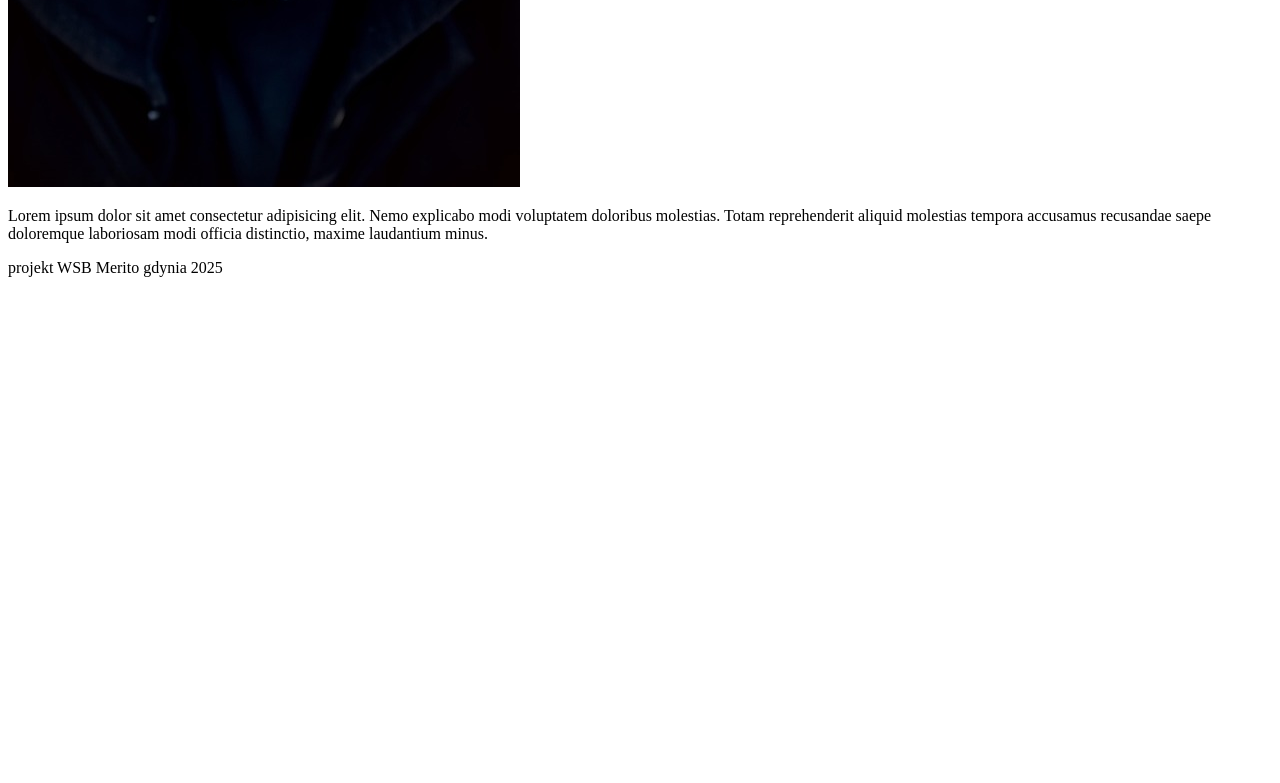
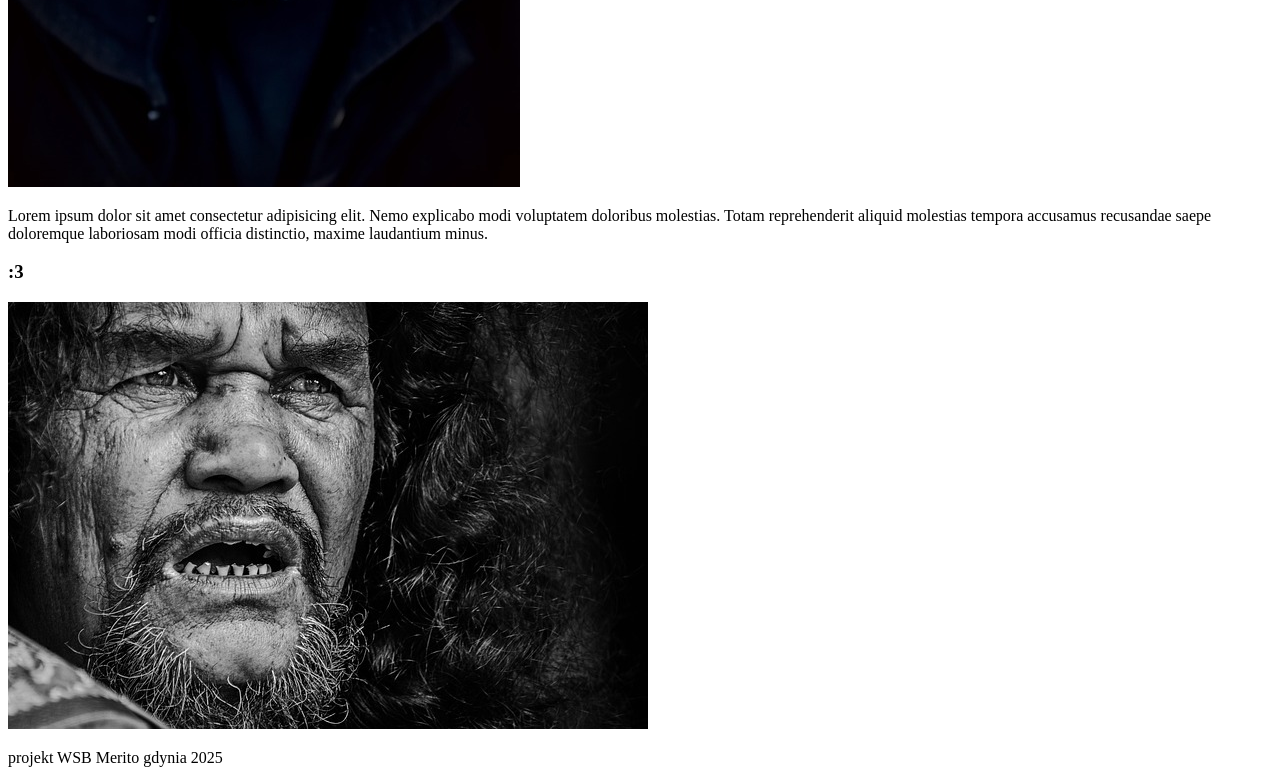
Before and after one commit to Pefkus/github_zajecia, a plain HTML site: page idnex.html in a window 1280 px wide. Shown: the part 574-1357 px from the top of the page. Before the commit the page ends 867 px from the top, so only its background shows below. Drawn offline with Linux system fonts and the light colour scheme.

Commit message:
dodano section i zdjecie padnn

```diff
--- a/idnex.html
+++ b/idnex.html
@@ -15,6 +15,10 @@
         <img src="./img/zwierzęta.jpg" alt="zebra">
         <p>Lorem ipsum dolor sit amet consectetur adipisicing elit. Nemo explicabo modi voluptatem doloribus molestias. Totam reprehenderit aliquid molestias tempora accusamus recusandae saepe doloremque laboriosam modi officia distinctio, maxime laudantium minus.</p>
     </section>
+    <section>
+        <h3>:3</h3>
+        <img src="./img/panda.jpg" alt=":3">
+    </section>
    </main>
    <footer>
     <p>projekt WSB Merito gdynia 2025</p>
```
Also changed, not shown: img/panda.jpg (added).
